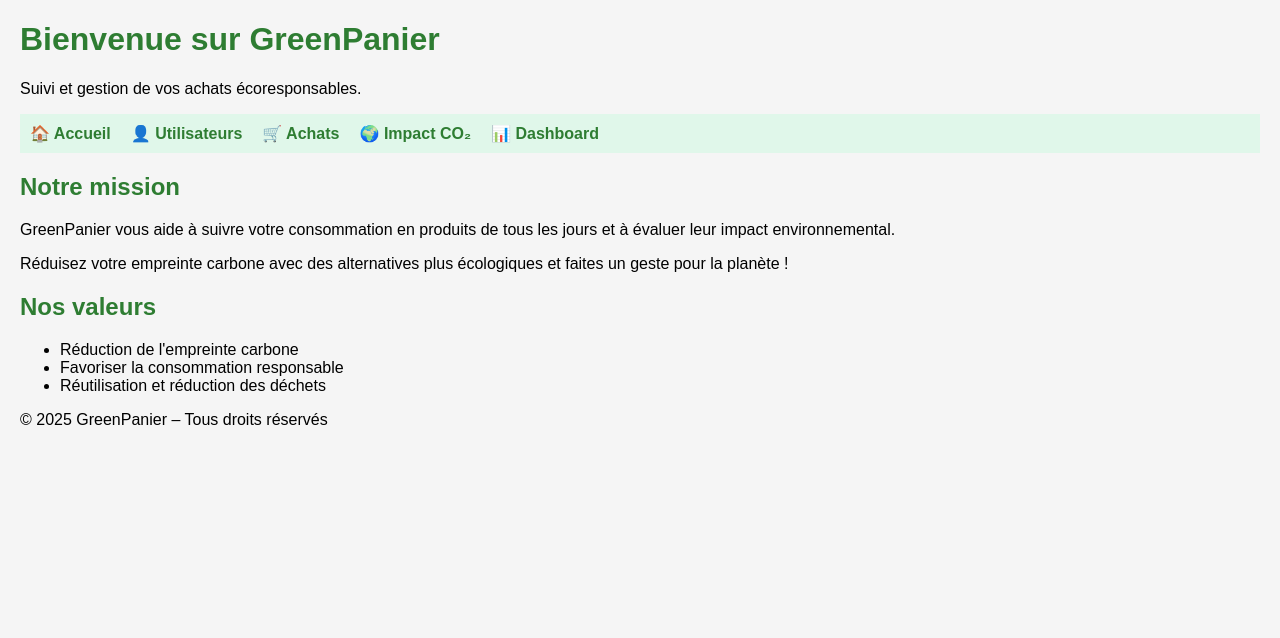
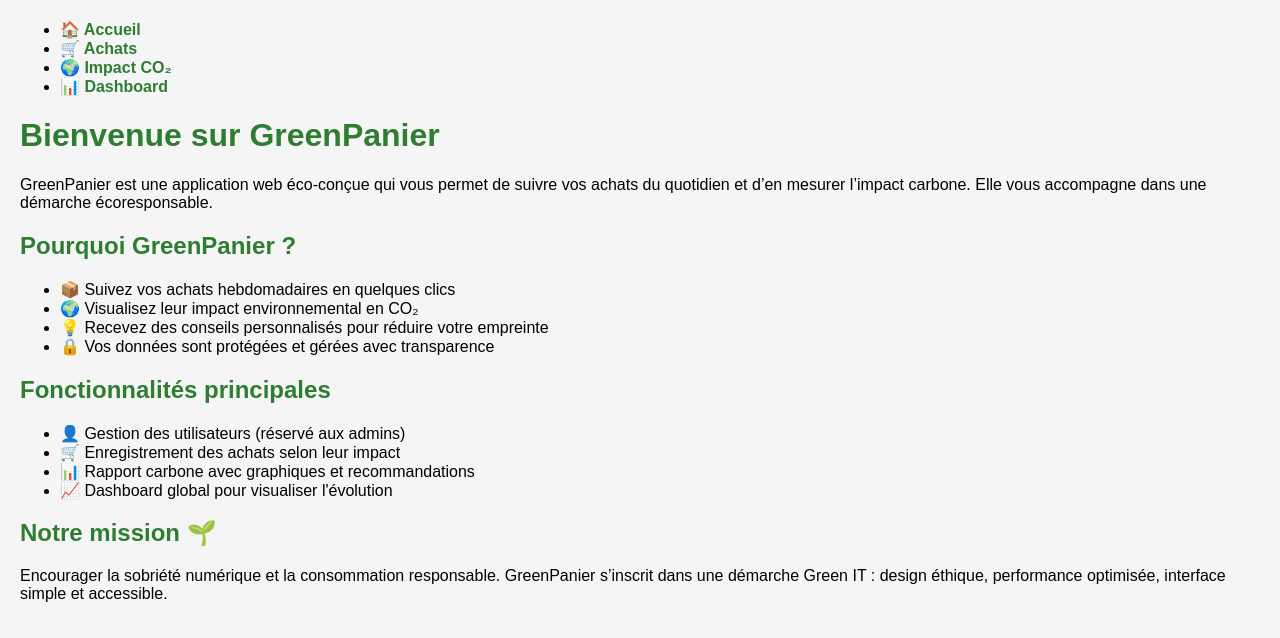
Before and after one commit to Soulaimane99/GreenPanier, a plain HTML site: page frontend/index.html in a window 1280 px wide. Drawn offline with Linux system fonts and the light colour scheme.

Commit message:
modification du index.html

```diff
--- a/frontend/index.html
+++ b/frontend/index.html
@@ -2,52 +2,53 @@
 <html lang="fr">
 <head>
   <meta charset="UTF-8" />
-  <title>GreenPanier - Accueil</title>
+  <title>GreenPanier – Accueil</title>
   <link rel="stylesheet" href="style.css" />
 </head>
 <body>
   <header>
-        <h1>Bienvenue sur GreenPanier</h1>
-        <p>Suivi et gestion de vos achats écoresponsables.</p>
     <nav>
-          <ul style="display: flex; gap: 20px; list-style: none; padding: 10px; background-color: #e0f7ea;">
+      <ul>
         <li><a href="index.html">🏠 Accueil</a></li>
-            <li><a href="users.html">👤 Utilisateurs</a></li>
         <li><a href="achats.html">🛒 Achats</a></li>
         <li><a href="impact.html">🌍 Impact CO₂</a></li>
-            <li><a href="dashboard.html"><strong>📊 Dashboard</strong></a></li>
         <li id="admin-link"><a href="users.html">👤 Utilisateurs</a></li>
+        <li><a href="dashboard.html">📊 Dashboard</a></li>
       </ul>
     </nav>
   </header>
 
-  <section>
-    <h2>Notre mission</h2>
+  <main>
+    <h1>Bienvenue sur GreenPanier</h1>
     <p>
-      GreenPanier vous aide à suivre votre consommation en produits de tous les jours et
-      à évaluer leur impact environnemental.
+      GreenPanier est une application web éco-conçue qui vous permet de suivre vos achats du quotidien
+      et d’en mesurer l’impact carbone. Elle vous accompagne dans une démarche écoresponsable.
     </p>
+
+    <h2>Pourquoi GreenPanier ?</h2>
+    <ul>
+      <li>📦 Suivez vos achats hebdomadaires en quelques clics</li>
+      <li>🌍 Visualisez leur impact environnemental en CO₂</li>
+      <li>💡 Recevez des conseils personnalisés pour réduire votre empreinte</li>
+      <li>🔒 Vos données sont protégées et gérées avec transparence</li>
+    </ul>
+
+    <h2>Fonctionnalités principales</h2>
+    <ul>
+      <li>👤 Gestion des utilisateurs (réservé aux admins)</li>
+      <li>🛒 Enregistrement des achats selon leur impact</li>
+      <li>📊 Rapport carbone avec graphiques et recommandations</li>
+      <li>📈 Dashboard global pour visualiser l'évolution</li>
+    </ul>
+
+    <h2>Notre mission 🌱</h2>
     <p>
-      Réduisez votre empreinte carbone avec des alternatives plus écologiques et faites un geste
-      pour la planète !
+      Encourager la sobriété numérique et la consommation responsable.
+      GreenPanier s’inscrit dans une démarche Green IT : design éthique, performance optimisée,
+      interface simple et accessible.
     </p>
-  </section>
-
-  <section>
-    <h2>Nos valeurs</h2>
-    <ul>
-      <li>Réduction de l'empreinte carbone</li>
-      <li>Favoriser la consommation responsable</li>
-      <li>Réutilisation et réduction des déchets</li>
-    </ul>
-  </section>
-
-  <footer>
-    <p>© 2025 GreenPanier – Tous droits réservés</p>
-  </footer>
+  </main>
 
   <script src="menu.js"></script>
-
-
 </body>
 </html>
```
Lines whose indentation alone changed are shown as unchanged.
